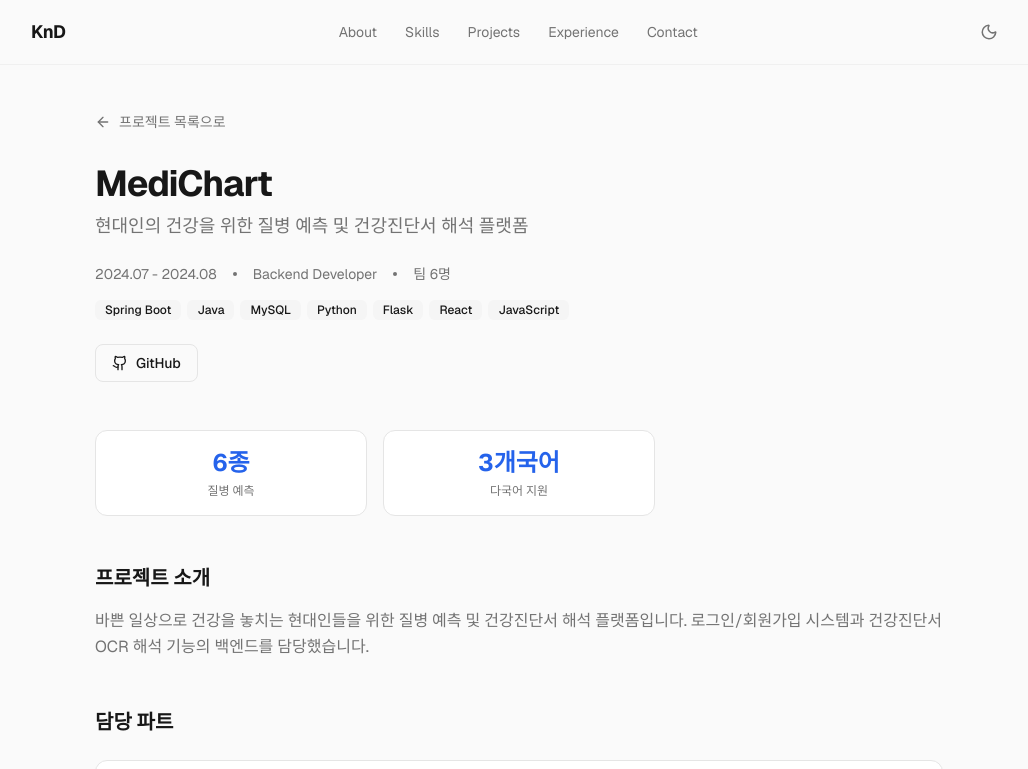
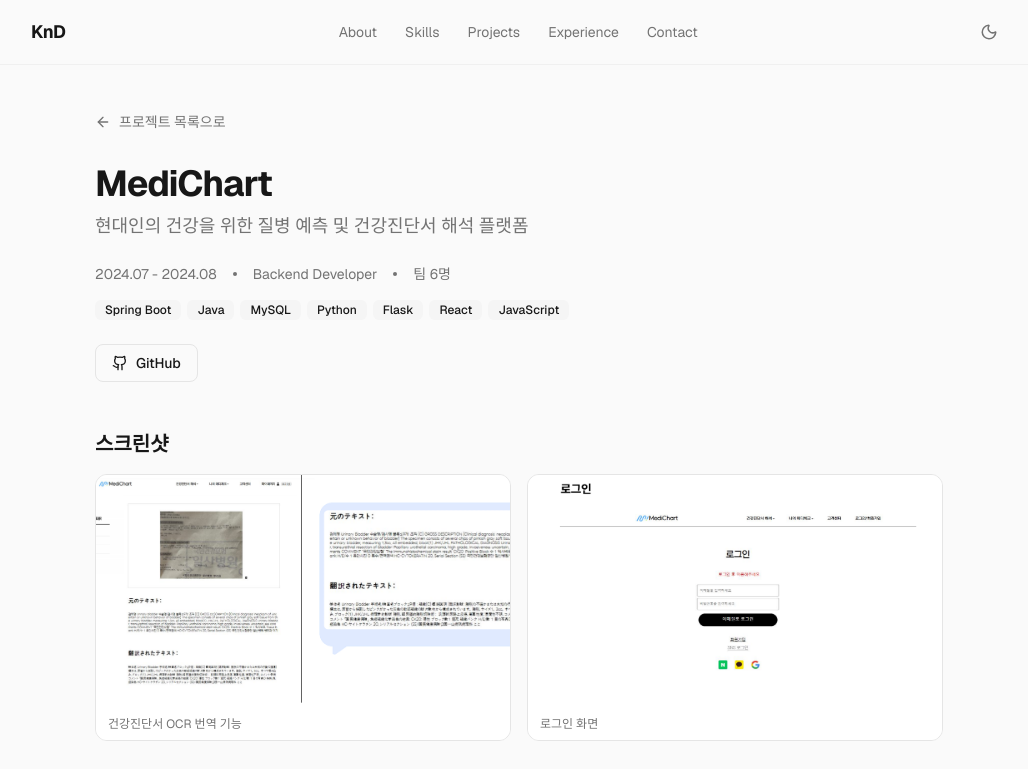
Before and after one commit to KnD0715/portfolio, a Next.js app: page /projects/medichart in a window 1280 px wide. Shown: the top 769 px of the page, without its empty margins (121-1149 px from the left). Built offline with nearby package versions, Linux system fonts and the light colour scheme.

Commit message:
feat: MediChart 프로젝트 이미지 추가

```diff
--- a/src/data/projects/medichart.ts
+++ b/src/data/projects/medichart.ts
@@ -30,6 +30,10 @@
   links: {
     github: "https://github.com/KnD0715/MediChart",
   },
+  images: [
+    { src: "/images/projects/medichart-01.png", alt: "건강진단서 OCR 번역 기능" },
+    { src: "/images/projects/medichart-02.png", alt: "로그인 화면" },
+  ],
   metrics: [
     { label: "질병 예측", value: "6종" },
     { label: "다국어 지원", value: "3개국어" },
```
Also changed, not shown: public/images/projects/medichart-01.png (added), public/images/projects/medichart-02.png (added).
